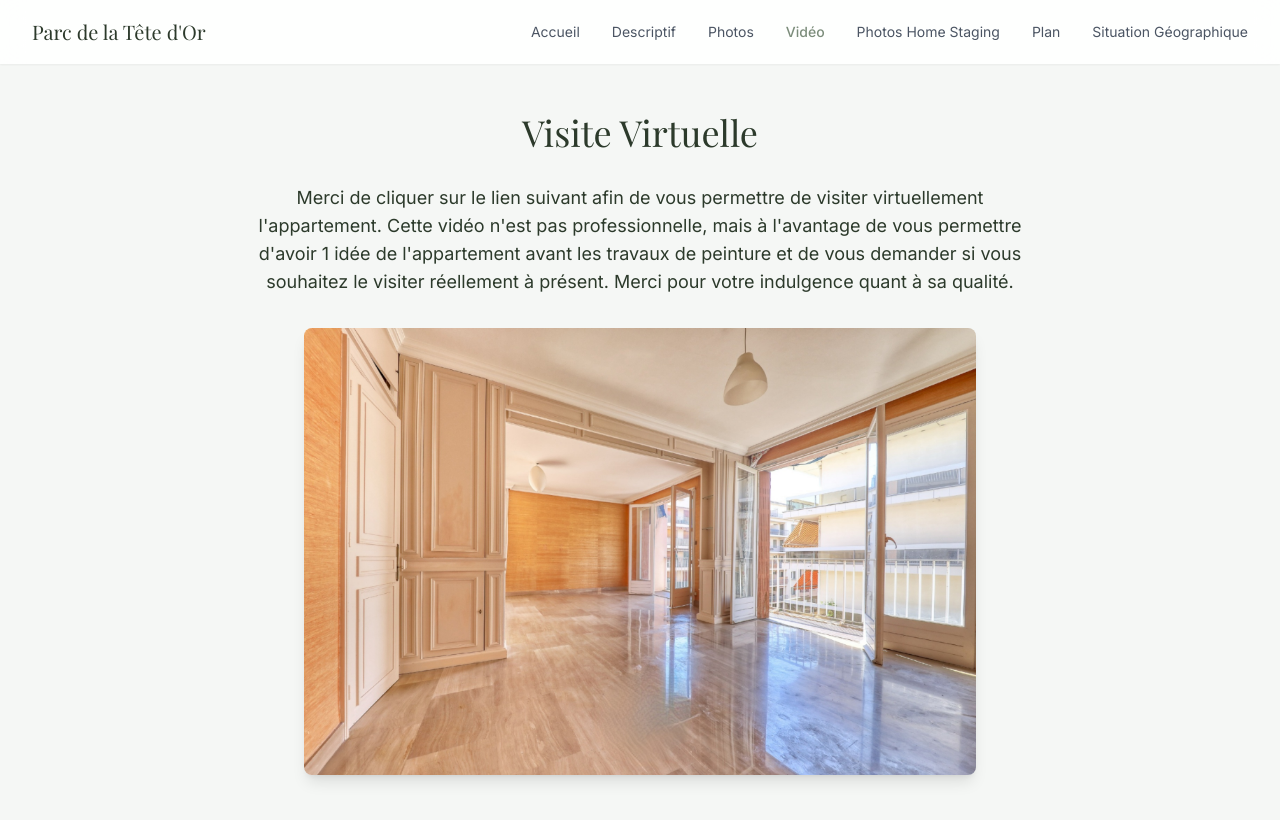
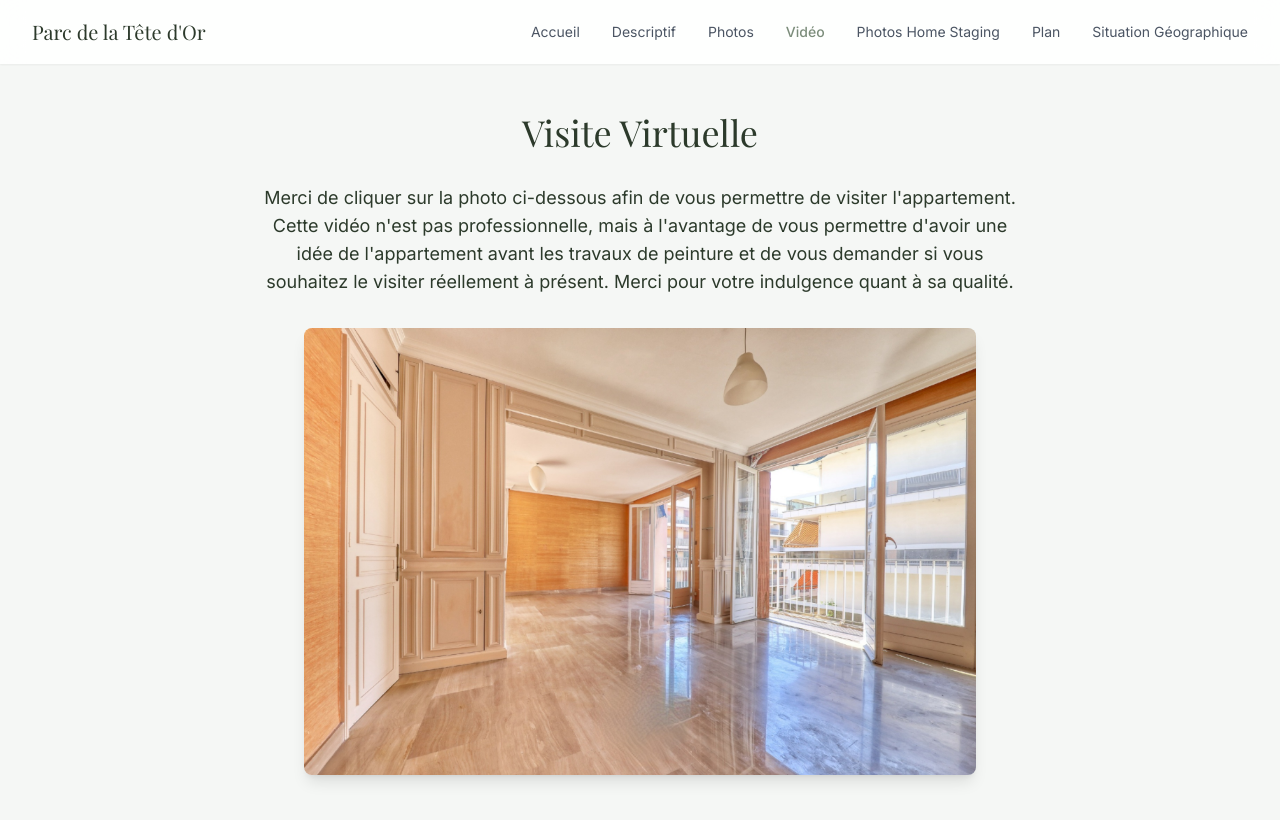
Before and after one commit to didier74hs/crequiparc, a React (Vite) app: page /video in a window 1280 px wide. Shown: the top 820 px of the page. Built offline with nearby package versions, Linux system fonts and the light colour scheme.

Commit message:
Update video page text
Modified the text in the virtual visit section by changing "merci de cliquer sur le lien suivant" to "merci de cliquer sur la photo ci-dessous", removing the word "virtuellement", and replacing "d'avoir 1 idée" with "d'avoir une idée".
[skip gpt_engineer]

```diff
--- a/src/pages/Video.tsx
+++ b/src/pages/Video.tsx
@@ -10,7 +10,7 @@ const Video = () => {
 
         <div className="text-estate-dark text-lg mb-12 text-center max-w-3xl mx-auto">
           <p className="mb-8">
-            Merci de cliquer sur le lien suivant afin de vous permettre de visiter virtuellement l'appartement. Cette vidéo n'est pas professionnelle, mais à l'avantage de vous permettre d'avoir 1 idée de l'appartement avant les travaux de peinture et de vous demander si vous souhaitez le visiter réellement à présent. Merci pour votre indulgence quant à sa qualité.
+            Merci de cliquer sur la photo ci-dessous afin de vous permettre de visiter l'appartement. Cette vidéo n'est pas professionnelle, mais à l'avantage de vous permettre d'avoir une idée de l'appartement avant les travaux de peinture et de vous demander si vous souhaitez le visiter réellement à présent. Merci pour votre indulgence quant à sa qualité.
           </p>
 
           <a
```
